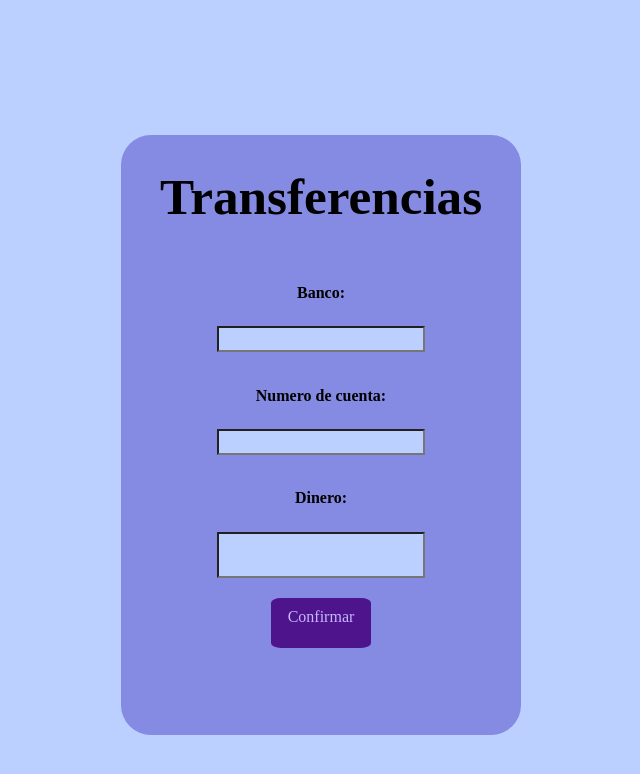
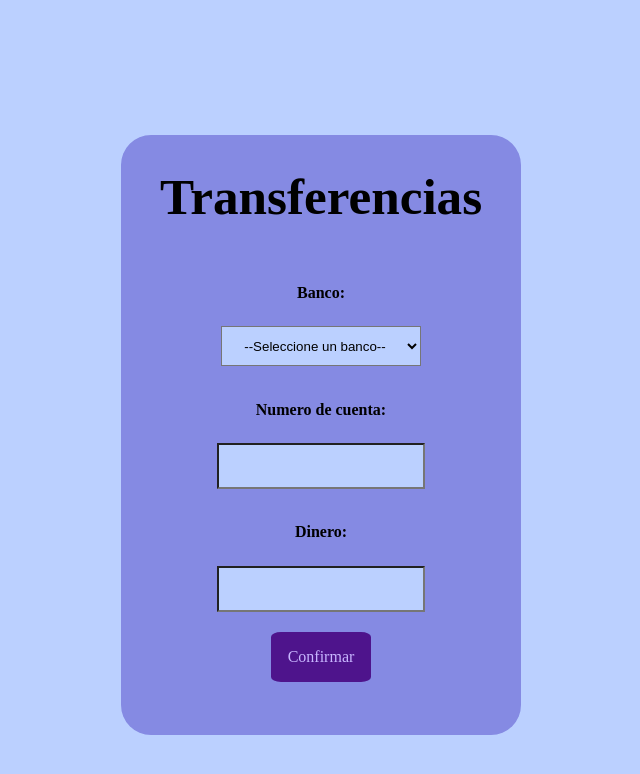
Before and after one commit to ZhantyDev/proyecto-web, a React (Vite) app in the folder front-proyecto/: page /transferencias in a window 1280 px wide. Shown: the top 774 px of the page, without its empty margins (319-959 px from the left). Built offline with nearby package versions, Linux system fonts and the light colour scheme.

Commit message:
Mejores en la interfaz de transferencias

```diff
--- a/front-proyecto/src/components/prestamos/Prestamos.jsx
+++ b/front-proyecto/src/components/prestamos/Prestamos.jsx
@@ -3,12 +3,6 @@ import './Prestamos.css'
 import { useNavigate } from 'react-router-dom';
 
 function Prestamos(){
-    const [bancoPrestamo, setBancoPrestamo] = useState(''); // Estado para el banco seleccionado
-
-    const handleBancoChange = (e) => {
-        setBancoPrestamo(e.target.value);
-    };
-
     return(
         <>
         <div className = "cuadrado">
--- a/front-proyecto/src/components/transferencias/Transferencias.css
+++ b/front-proyecto/src/components/transferencias/Transferencias.css
@@ -28,8 +28,18 @@
     filter: drop-shadow(0 0 2em #64ffce65);
   }
 
-  .item{
-    height: 20px;
+  #cuenta .item{
+    height: 40px;
+    width: 200px;
+    display: flex;
+    margin: 10px;
+    background-color: #bbd0ff;
+    text-align: center;
+    transition: filter 600ms;
+  }
+
+  #monto .item{
+    height: 40px;
     width: 200px;
     display: flex;
     margin: 10px;
@@ -45,6 +55,7 @@
     display: flex;
     border-radius: 10%;
     background-color: #4E148C;
+    align-items: center;
     justify-content: center;
     color: #c8b6ff;
   }
@@ -52,6 +63,10 @@
     #banco{
         flex-direction: row;
         color: black;
+    }
+
+    #banco select{
+      background-color: #bbd0ff; ;
     }
 
     #cuenta{
--- a/front-proyecto/src/components/transferencias/Transferencias.jsx
+++ b/front-proyecto/src/components/transferencias/Transferencias.jsx
@@ -1,26 +1,48 @@
-import React from 'react'
+import React, {useState} from 'react'
 import './Transferencias.css'
 import { useNavigate } from 'react-router-dom';
 
 function Transferencias(){
+    const [banco, setBanco] = useState('');
+
+    const handleBancoChange = (e) => {
+        setBanco(e.target.value);
+    };
+
     return(
         <>
         <div id = "root">
-        <div class = "cuadrado">
+        <div className = "cuadrado">
         <h1>Transferencias</h1>
         <div id="banco">
             <h4>Banco:</h4>
-            <input type="combobox" name='bancoPrestamo' class = 'item'/>
-        </div>
+            <select
+            name="banco"
+            className="item"
+            value={banco}
+            onChange={handleBancoChange}
+            >
+                <option value="">--Seleccione un banco--</option> {/* Opción predeterminada */}
+                <option value="banco1">Armandoestebanquito</option>
+                <option value="banco3">Banco Davivienda SA</option>
+                <option value="banco3">BBVA Colombia</option>
+                <option value="banco3">Banco AV Villas</option>
+                <option value="banco3">Banco Agrario</option>
+                <option value="banco3">Banco Popular</option>
+                <option value="banco3">Banco de Bogota</option>
+                <option value="banco2">Bancolombia</option>
+                <option value="banco3">NU</option>
+            </select>
+        </div>
         <div id="cuenta">
             <h4>Numero de cuenta:</h4>
-            <input type="number" name='numeroCuenta' class = 'item' />
+            <input type="number" name='numeroCuenta' className = 'item' />
         </div>
         <div id="monto">
             <h4>Dinero:</h4>
-            <input type="text" name='dineroPrestamo' class = 'item'/>
+            <input type="text" name='dineroPrestamo' className = 'item'/>
         </div>
-        <button class = 'botonTransaccion'>Confirmar</button>
+        <button className = 'botonTransaccion'>Confirmar</button>
 
         </div>
         </div>
```
